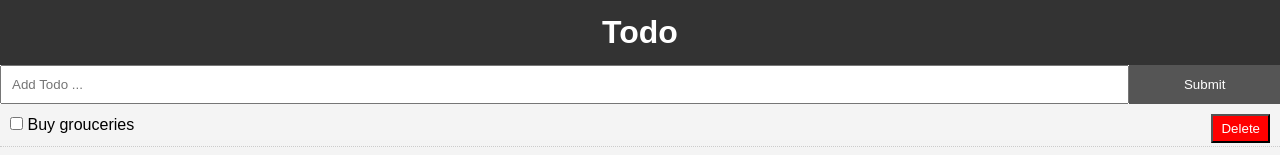
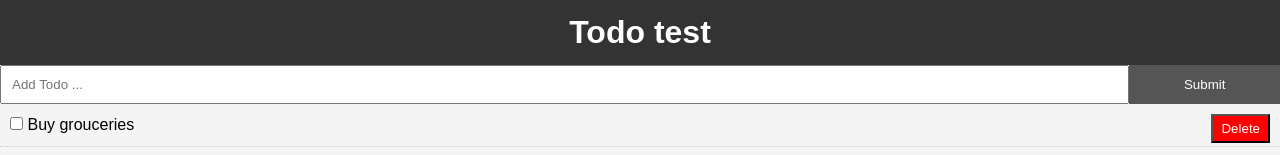
Before and after one commit to Digitaldoktorn/React_Todo_List, a React (Create React App) app: page / in a window 1280 px wide. Shown: the top 155 px of the page. Built offline with nearby package versions, Linux system fonts and the light colour scheme.

Commit message:
test of zeit deplyment via git

```diff
--- a/src/components/layout/header.js
+++ b/src/components/layout/header.js
@@ -3,7 +3,7 @@ import React, { Component } from "react";
 function Header() {
   return (
     <header style={headerStyle}>
-      <h1>Todo</h1>
+      <h1>Todo test</h1>
     </header>
   );
 }
```
